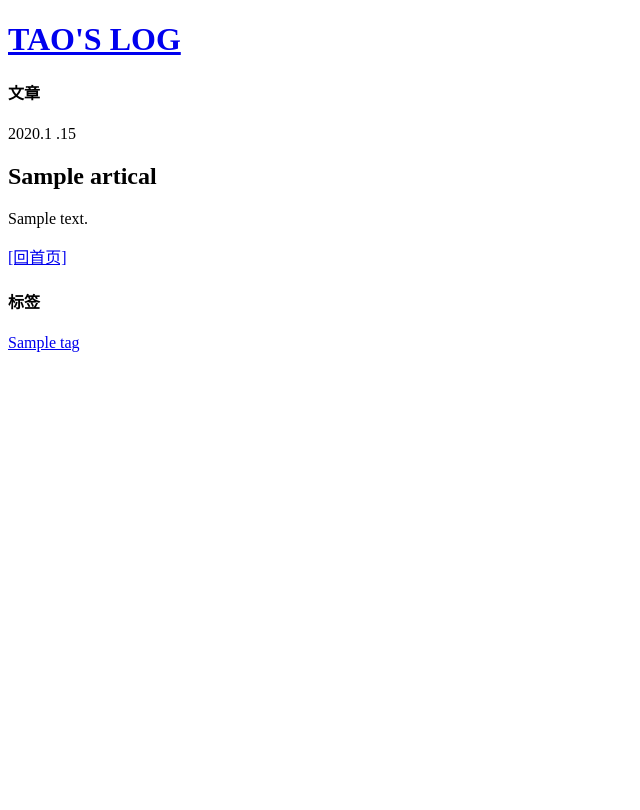
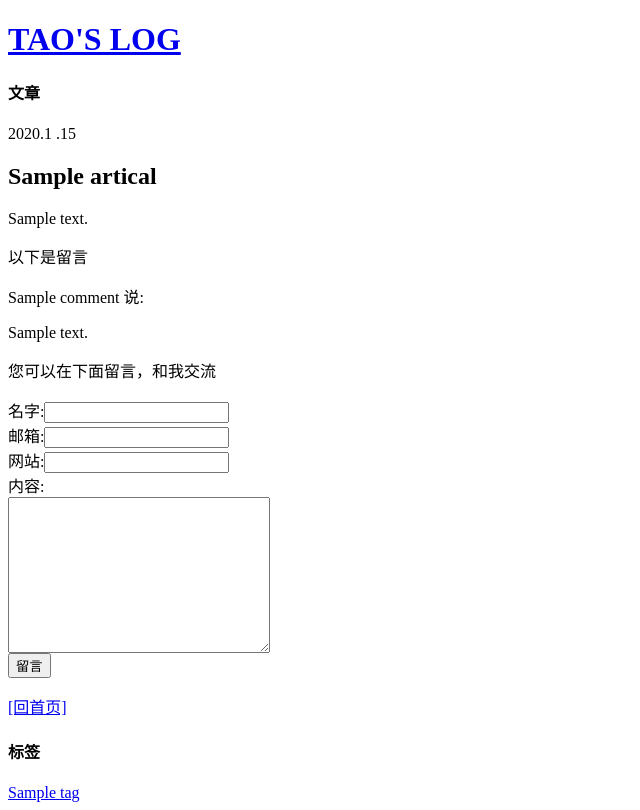
Before and after one commit to zhangwentao/miniblog, a Django app: template templates/artical.html in a window 1280 px wide. Shown: the whole page, without its empty margins (0-640 px from the left). Before the commit the page ends 352 px from the top, so only its background shows below. Run offline with Django 3.2, Linux system fonts and the light colour scheme; the template is opened without the code that fills it: most values are stand-ins (such as "Sample title", 1, 10 or a date in 2020).

Commit message:
add comments function

```diff
--- a/templates/artical.html
+++ b/templates/artical.html
@@ -28,6 +28,27 @@
 						<div class="abstract">
 							<h2 class="abstract_title">{{artical.title}}</h2>
 							<p class="abstract_content">{{artical.content}}</p>
+							<div>
+								<p>以下是留言</>
+								{% for comment in comment_list %}
+									<div>
+										{{comment.visitor_name}} 说:<br/>
+										<p>{{comment.content}}</p>
+									</div>
+								{% endfor %}
+								<p>您可以在下面留言，和我交流</p>
+								<p>
+									<form action="/comment" method="GET">
+										<input type="hidden" name="artical_id" value="{{artical.id}}"/>
+										名字:<input type="text" name="name" value=""/><br/>
+										邮箱:<input type="text" name="email" value=""/><br/>
+										网站:<input type="text" name="site" value=""/><br/>
+										内容:<br/>
+										<textarea name="content"rows="10" cols="30"></textarea><br/>
+										<input type="submit" value="留言"/>
+									</form>
+								</p>
+							</div>
 							<p><a href="/">[回首页]</a></p>
 						</div>
 					</div>
--- a/urls.py
+++ b/urls.py
@@ -1,5 +1,5 @@
 from django.conf.urls.defaults import patterns, include, url
-from blogs.views import test,draw,cross,artical,articalsInTag,writeip,readip,about,ip
+from blogs.views import test,draw,cross,artical,articalsInTag,writeip,readip,about,ip,comment
 # Uncomment the next two lines to enable the admin:
 from django.contrib import admin
 admin.autodiscover()
@@ -16,6 +16,7 @@ urlpatterns = patterns('',
     url(r'^admin/', include(admin.site.urls)),
 	(r'^draw/$',draw),
 	(r'^$',test),
+	(r'^comment$',comment),
 	(r'^ip/$',ip),
 	(r'^writeip$',writeip),
 	(r'^readip$',readip),
```
Also changed, not shown: blogs/models.py (+11 -0 lines), blogs/views.py (+20 -3 lines).
